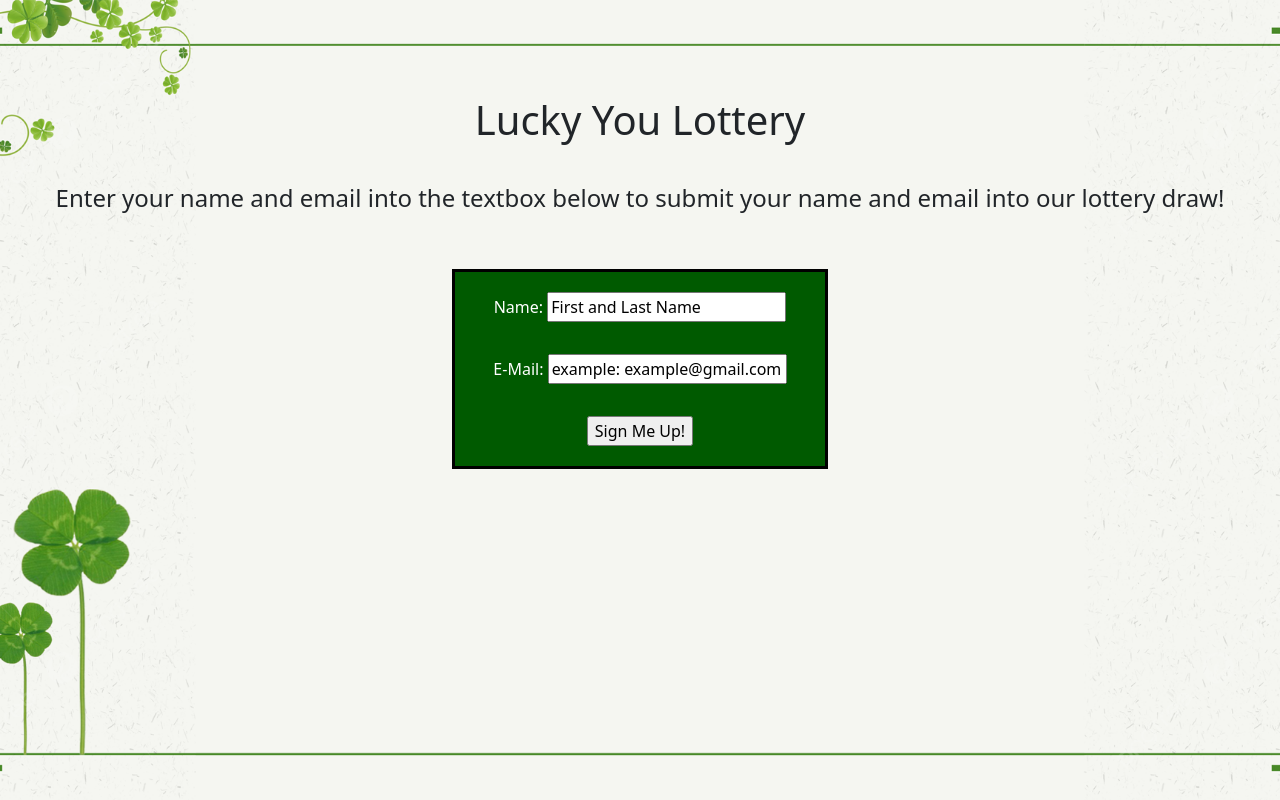
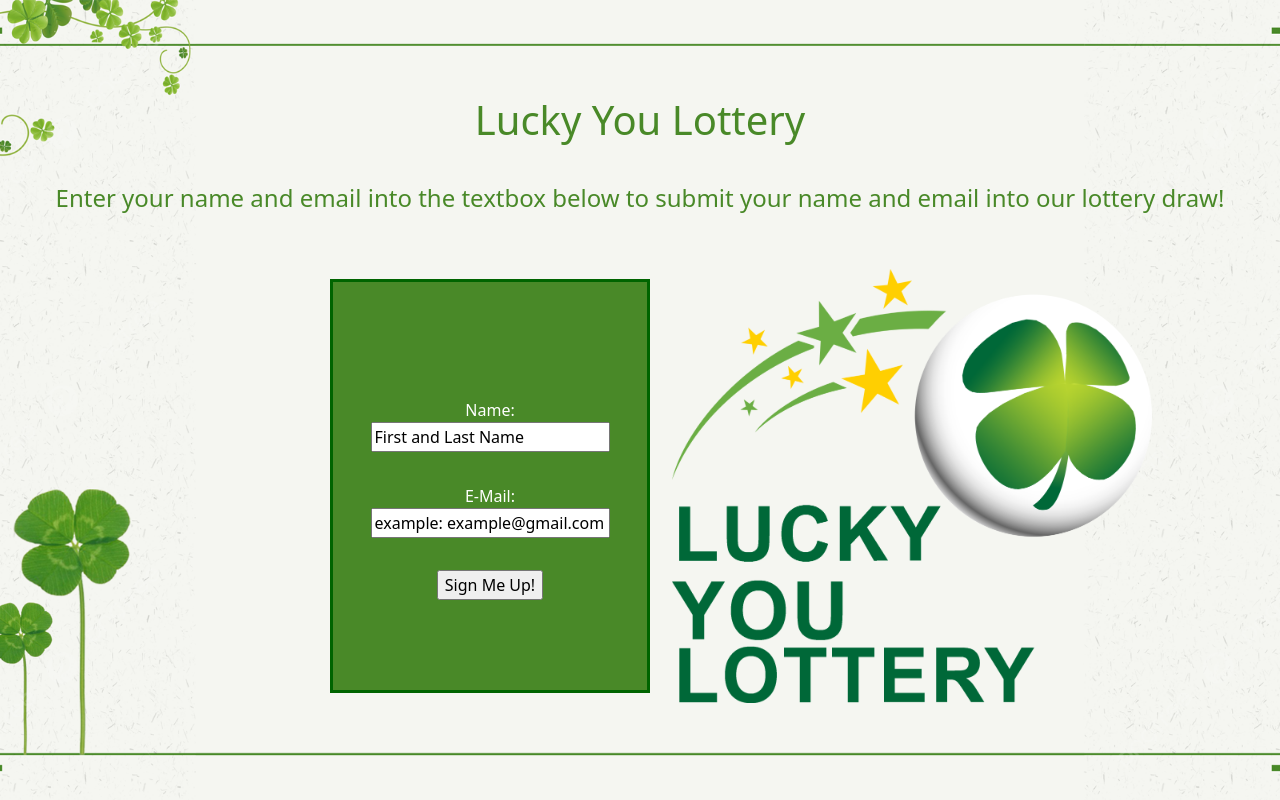
Before and after one commit to SaltForSale/Lucky-You, a plain HTML site: page index.html in a window 1280 px wide. Drawn offline with nearby package versions, Linux system fonts and the light colour scheme.

Commit message:
Commit 2?

```diff
--- a/index.html
+++ b/index.html
@@ -35,7 +35,14 @@
       </div>
       <hr />
       <hr />
-      <div class="col boxxed">
+      <div class="row">
+        <div class="col-md-3"></div>
+        <div class="col-md-3 boxxed">
+          <hr />
+          <hr />
+          <hr />
+          <hr />
+          <hr />
           <div class="row">
             <center>
               <label for="nameField">Name:</label>
@@ -78,6 +85,9 @@
             </center>
           </div>
         </div>
+        <div class="col-md-3"><img src="lotteryLogo.png" class="resize" /></div>
+        <div class="col-md-3"></div>
+      </div>
     </div>
     <script
       src="https://cdn.jsdelivr.net/npm/bootstrap@5.2.3/dist/js/bootstrap.bundle.min.js"
--- a/style.css
+++ b/style.css
@@ -4,18 +4,21 @@ body {
   background-attachment: fixed;
   background-position: 50% 0;
   background-size: cover;
+  color:#498928
 }
-hr{
-    border:0px;
+hr {
+  border: 0px;
 }
-.boxxed{
-    border-width:10px;
-    border:solid;
-    border-color:black;
-    background-color:rgb(0, 90, 0);
-    margin:10px;
-    margin-left:35%;
-    margin-right:35%;
-    color:white;
-    padding:20px;
+.boxxed {
+  border-width: 10px;
+  border: solid;
+  border-color: darkgreen;
+  background-color: #498928;
+  margin: 10px;
+  color: white;
+  padding: 20px;
 }
+.resize {
+  height: 434px;
+  width: 480px;
+}
```
Also changed, not shown: lotteryLogo.png (added). Lines whose indentation alone changed are shown as unchanged.
